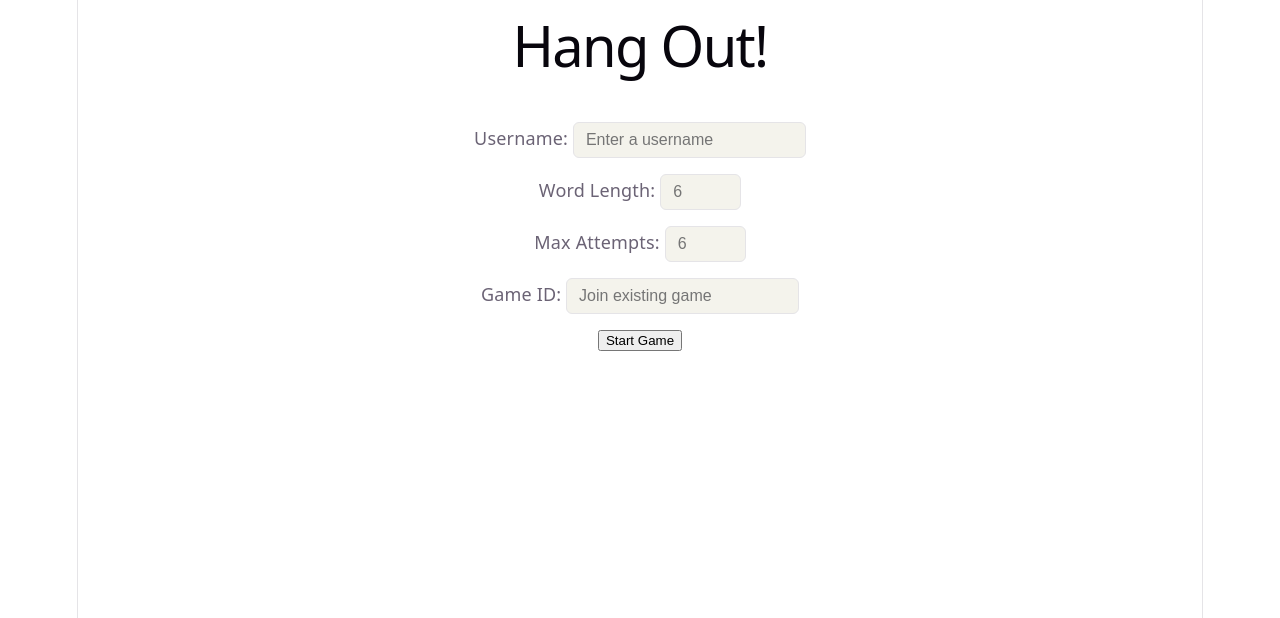
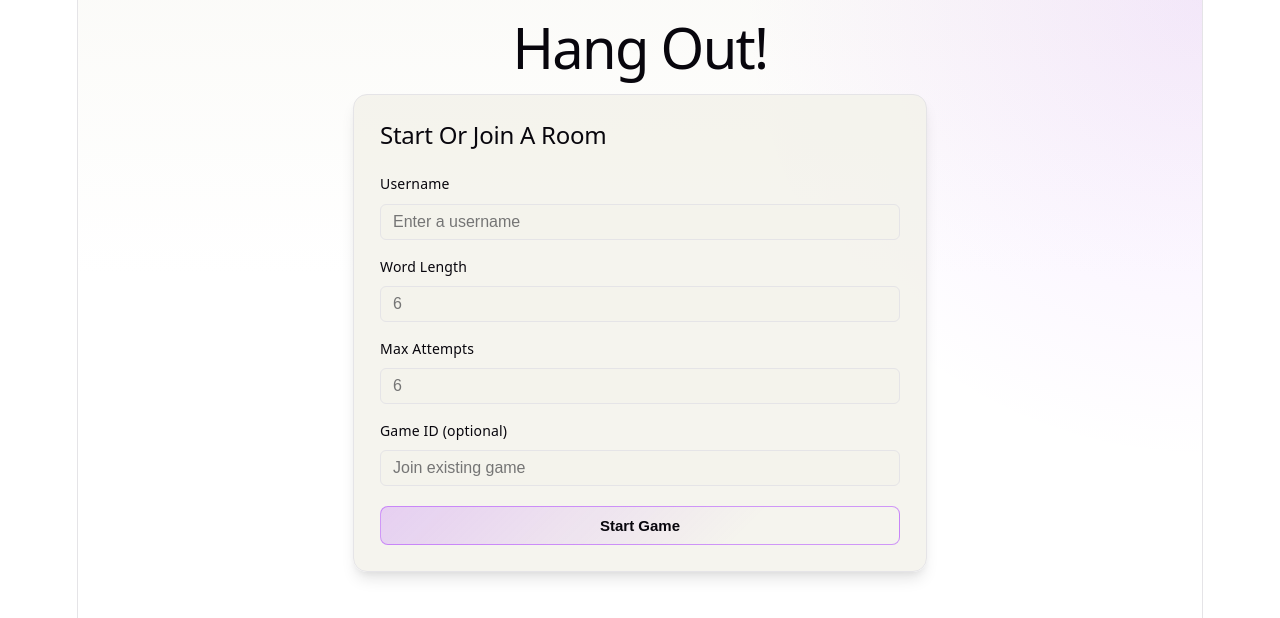
Before and after one commit to majestic-turkey/HangOut, a React (Vite) app in the folder frontend/: page / in a window 1280 px wide. Shown: the top 618 px of the page. Built offline with nearby package versions, Linux system fonts and the light colour scheme; no server answers.

Commit message:
Restyle UI

```diff
--- a/frontend/src/App.css
+++ b/frontend/src/App.css
@@ -183,6 +183,25 @@
   }
 }
 
+.app-shell {
+  width: 100%;
+  padding: 28px 24px 40px;
+  box-sizing: border-box;
+  background:
+    radial-gradient(circle at top right, rgba(170, 59, 255, 0.1), transparent 36%),
+    linear-gradient(180deg, rgba(244, 243, 236, 0.35), transparent 45%);
+}
+
+.app-title {
+  margin: 6px 0 34px;
+}
+
+.app-subtitle {
+  margin: 6px 0 22px;
+  font-size: 16px;
+  color: var(--text);
+}
+
 .key {
   display: inline-flex;
   align-items: center;
@@ -215,11 +234,13 @@
   }
 }
 
+
 .keyboard {
   display: flex;
   flex-direction: column;
   align-items: center;
   gap: 8px;
+  margin-top: 40px;
 }
 
 .keyboard-row {
@@ -247,6 +268,12 @@
   color: var(--text-h);
   font-weight: 600;
   cursor: pointer;
+  transition: transform 0.12s ease, border-color 0.2s ease;
+
+  &:hover {
+    transform: translateY(-1px);
+    border-color: var(--accent);
+  }
 }
 
 .keyboard-status {
@@ -262,9 +289,28 @@
 .title-screen {
   display: flex;
   flex-direction: column;
-  align-items: center;
-  gap: 16px;
-  padding: 32px;
+  align-items: stretch;
+  gap: 14px;
+  padding: 26px;
+  max-width: 520px;
+  margin: 0 auto;
+  border: 1px solid var(--border);
+  border-radius: 14px;
+  background: color-mix(in srgb, var(--code-bg) 86%, transparent);
+  box-shadow: var(--shadow);
+  text-align: left;
+}
+
+.title-screen h2 {
+  margin: 0 0 8px;
+}
+
+.form-field {
+  display: flex;
+  flex-direction: column;
+  gap: 6px;
+  font-size: 14px;
+  color: var(--text-h);
 }
 
 .title-screen input {
@@ -274,11 +320,90 @@
   background: var(--code-bg);
   color: var(--text-h);
   font-size: 16px;
+  transition: border-color 0.2s ease, box-shadow 0.2s ease;
+
+  &:focus-visible {
+    border-color: var(--accent);
+    box-shadow: 0 0 0 2px var(--accent-bg);
+    outline: none;
+  }
+}
+
+.start-button {
+  margin-top: 6px;
+  border-radius: 8px;
+  border: 1px solid var(--accent-border);
+  background: linear-gradient(135deg, color-mix(in srgb, var(--accent) 20%, transparent), transparent 70%);
+  color: var(--text-h);
+  font-weight: 700;
+  font-size: 15px;
+  padding: 10px 14px;
+  cursor: pointer;
+  transition: transform 0.12s ease, border-color 0.2s ease;
+
+  &:hover {
+    transform: translateY(-1px);
+    border-color: var(--accent);
+  }
+}
+
+.title-status {
+  margin-top: 4px;
+  font-size: 13px;
+  color: var(--text);
 }
 
 .game-container {
   width: min(100%, 980px);
   margin: 0 auto;
+}
+
+.game-id {
+  margin-top: 14px;
+  font-size: 13px;
+  color: var(--text);
+}
+
+.game-board {
+  border: 1px solid var(--border);
+  border-radius: 14px;
+  background: color-mix(in srgb, var(--code-bg) 90%, transparent);
+  box-shadow: var(--shadow);
+  padding: 20px;
+}
+
+.game-status-row {
+  display: flex;
+  justify-content: space-between;
+  align-items: center;
+  gap: 12px;
+  margin-bottom: 14px;
+}
+
+.word-display,
+.attempts-display {
+  margin: 0;
+  font-size: 15px;
+  color: var(--text-h);
+}
+
+.word-display {
+  font-family: 'Courier New', Courier, monospace;
+  font-size: 22px;
+  letter-spacing: 0.1em;
+}
+
+.word-display span {
+  letter-spacing: 0.2em;
+  font-weight: 700;
+}
+
+.attempts-display strong {
+  display: inline-block;
+  min-width: 2ch;
+  padding: 2px 8px;
+  border-radius: 999px;
+  background: var(--accent-bg);
 }
 
 .chat {
@@ -362,9 +487,61 @@
   font-weight: 600;
   cursor: pointer;
   padding: 8px 14px;
+
+  &:hover {
+    border-color: var(--accent);
+  }
+}
+
+.hidden-letter {
+  color: transparent;
+  text-shadow: 0 0 5px rgba(0,0,0,1);
+}
+
+.revealed-letter {
+  color: var(--text-h);
+}
+
+.letter-flash {
+  animation: letter-flash 420ms ease-out;
+}
+
+@keyframes letter-flash {
+  0% {
+    box-shadow: 0 0 0 rgba(34, 197, 94, 0);
+    background-color: transparent;
+  }
+  35% {
+    box-shadow: 0 0 0.55rem rgba(34, 197, 94, 0.85), 0 0 1rem rgba(34, 197, 94, 0.45);
+    background-color: rgba(34, 197, 94, 0.2);
+    border-radius: 4px;
+  }
+  100% {
+    box-shadow: 0 0 0 rgba(34, 197, 94, 0);
+    background-color: transparent;
+  }
+}
+
+@media (prefers-reduced-motion: reduce) {
+  .letter-flash {
+    animation: none;
+  }
 }
 
 @media (max-width: 768px) {
+  .app-shell {
+    padding: 18px 14px 24px;
+  }
+
+  .game-board {
+    padding: 14px;
+  }
+
+  .game-status-row {
+    flex-direction: column;
+    align-items: flex-start;
+  }
+
   .chat-container {
     flex-direction: column;
   }
--- a/frontend/src/App.tsx
+++ b/frontend/src/App.tsx
@@ -8,6 +8,8 @@ import GameBoard from './components/GameBoard'
 function App(): React.ReactElement {
   // Use state to manage the game state
   const [gameState, setGameState] = React.useState<GameState | null>(null)
+  const [flashLetter, setFlashLetter] = React.useState<string | null>(null)
+  const [flashPulseId, setFlashPulseId] = React.useState(0)
 
   // Game state logging
   React.useEffect(() => {
@@ -27,7 +29,12 @@ function App(): React.ReactElement {
 
   // Masked word handler (also handles guesses)
   React.useEffect(() => {
-    const handleMaskedWord = (payload: { gameState?: GameState; maskedWord?: string; attemptsLeft?: number }) => {
+    const handleMaskedWord = (payload: { gameState?: GameState; maskedWord?: string; attemptsLeft?: number; newlyRevealedLetter?: string }) => {
+      if (payload?.newlyRevealedLetter) {
+        setFlashLetter(payload.newlyRevealedLetter.toLowerCase())
+        setFlashPulseId((prev) => prev + 1)
+      }
+
       if (payload?.gameState) {
 
         // Rehydrate sets from arrays if necessary
@@ -65,14 +72,45 @@ function App(): React.ReactElement {
       }
   }, [])
 
-  return (<>
-    <h1>Hang Out!</h1>
-    <div className="game-container">
-      {gameState === null && <TitleScreen />}
-      {gameState && <GameBoard state={gameState} />}
-      {gameState?.gameId ? <p>Game ID: {gameState.gameId}</p> : null}
+  React.useEffect(() => {
+    if (!flashLetter) return
+
+    const timer = window.setTimeout(() => {
+      setFlashLetter(null)
+    }, 420)
+
+    return () => window.clearTimeout(timer)
+  }, [flashLetter, flashPulseId])
+
+  // Reveal word when game is over
+  React.useEffect(() => {
+    const handleGameOver = (payload: { word: string }) => {
+      setGameState((prev) => {
+        if (!prev) return prev
+        return {
+          ...prev,
+          maskedWord: payload.word
+        }
+      })
+    }
+
+    socket.on('game_over', handleGameOver)
+
+    return () => {
+      socket.off('game_over', handleGameOver)
+    }
+  }, [])
+
+  return (
+    <div className="app-shell">
+      <h1 className="app-title">Hang Out!</h1>
+      <div className="game-container">
+        {gameState === null && <TitleScreen />}
+        {gameState && <GameBoard state={gameState} flashLetter={flashLetter} flashPulseId={flashPulseId} />}
+        {gameState?.gameId ? <p className="game-id">Game ID: {gameState.gameId}</p> : null}
+      </div>
     </div>
-  </>)
+  )
 }
 
 export default App
--- a/frontend/src/components/GameBoard.tsx
+++ b/frontend/src/components/GameBoard.tsx
@@ -2,14 +2,17 @@ import Confetti from 'react-confetti'
 import type { GameState } from '../types.ts'
 import Keyboard from './Keyboard'
 import Chat from './Chat'
+import Word from './Word'
 
-export default function GameBoard({ state }: { state: GameState }) {
+export default function GameBoard({ state, flashLetter, flashPulseId }: { state: GameState; flashLetter: string | null; flashPulseId: number }) {
 
     return (
-        <div>
+        <div className="game-board">
             {state.gameWon && <Confetti wind={0.02} />}
-            <p>Word: {state.attemptsLeft <= 0 || state.gameWon ? state.word : state.maskedWord}</p>
-            <p>Attempts left: {state.attemptsLeft}</p>
+            <div className="game-status-row">
+                <Word maskedWord={state.maskedWord} flashLetter={flashLetter} flashPulseId={flashPulseId} />
+                <p className="attempts-display">Attempts left: <strong>{state.attemptsLeft}</strong></p>
+            </div>
             <Keyboard state={state} />
             <Chat />
         </div>
--- a/frontend/src/components/TitleScreen.tsx
+++ b/frontend/src/components/TitleScreen.tsx
@@ -38,16 +38,21 @@ export default function TitleScreen() {
 
   return (
     <div className="title-screen">
-      <label htmlFor="user-name">Username:&#9;
+      <h2>Start Or Join A Room</h2>
+      <label className="form-field" htmlFor="user-name">
+      <span>Username</span>
       <input id="user-name" name="user-name" type="text" placeholder="Enter a username" autoCapitalize="off" autoCorrect="off" spellCheck={false} />
       </label>
-      <label htmlFor="word-length">Word Length:&#9;
+      <label className="form-field" htmlFor="word-length">
+      <span>Word Length</span>
       <input id="word-length" name="word-length" type="number" min="5" max="12" placeholder="6" />
       </label>
-      <label htmlFor="max-attempts">Max Attempts:&#9;
+      <label className="form-field" htmlFor="max-attempts">
+      <span>Max Attempts</span>
       <input id="max-attempts" name="max-attempts" type="number" min="1" max="26" placeholder="6" />
       </label>
-      <label htmlFor="game-id">Game ID:&#9;
+      <label className="form-field" htmlFor="game-id">
+      <span>Game ID (optional)</span>
       <input
         id="game-id"
         name="game-id"
@@ -60,7 +65,7 @@ export default function TitleScreen() {
       </label>
 
       <button className="start-button" onClick={handleStartGame}>Start Game</button>
-      {statusMessage ? <p>{statusMessage}</p> : null}
+      {statusMessage ? <p className="title-status">{statusMessage}</p> : null}
     </div>
   )
 }
--- /dev/null
+++ b/frontend/src/components/Word.tsx
@@ -0,0 +1,28 @@
+export default function Word ({
+    maskedWord,
+    flashLetter,
+    flashPulseId
+}: {
+    maskedWord: string;
+    flashLetter: string | null;
+    flashPulseId: number;
+}) {
+    const displayWord = maskedWord.split('')
+        .map((char, index) => {
+            const isHidden = char === '_';
+            const isSpace = char === ' ';
+            const shouldFlash = !!flashLetter && !isHidden && !isSpace && char.toLowerCase() === flashLetter;
+
+            return (
+            <span
+                key={shouldFlash ? `${index}-${char}-${flashPulseId}` : `${index}-${char}`}
+                className={`${isHidden ? 'hidden-letter' : 'revealed-letter'} ${shouldFlash ? 'letter-flash' : ''}`.trim()}
+            >
+                {char}
+            </span>
+        )});
+
+    return (
+        <p className="word-display">Word: {displayWord}</p>
+    )
+}
```
